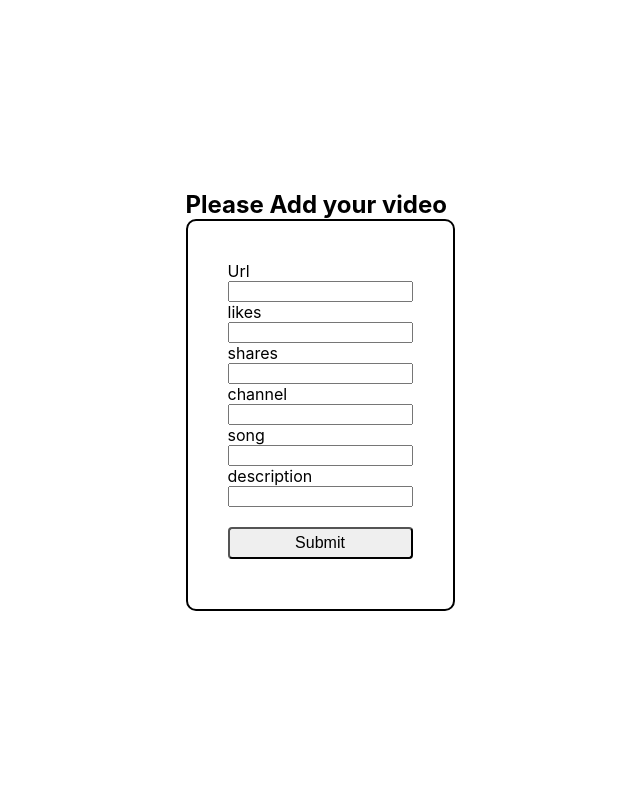
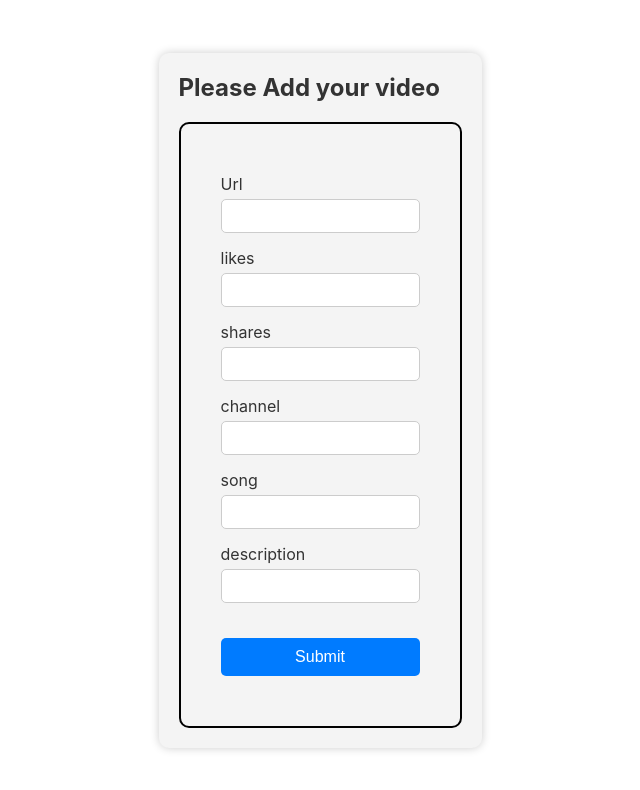
Before and after one commit to Arsaluddin/tik-tok, a React (Create React App) app in the folder tik-tok-f/: page /posts in a window 1280 px wide. Shown: the top 790 px of the page, without its empty margins (320-960 px from the left). Built offline with nearby package versions, Linux system fonts and the light colour scheme.

Commit message:
style changed

```diff
--- a/tik-tok-f/src/App.css
+++ b/tik-tok-f/src/App.css
@@ -1,5 +1,6 @@
 *{
   margin: 0px;
+  /* background-color: rgba(128, 128, 128, 0.301); */
 }
 html {
   scroll-snap-type: y mandatory;
--- /dev/null
+++ b/tik-tok-f/src/Post.css
@@ -0,0 +1,49 @@
+.form {
+    max-width: 400px;
+    margin: 0 auto;
+    padding: 20px;
+    background-color: #f4f4f4;
+    border-radius: 10px;
+    box-shadow: 0px 0px 10px rgba(0, 0, 0, 0.2);
+  }
+
+  h2 {
+    margin-bottom: 20px;
+    font-size: 24px;
+    color: #333;
+  }
+
+  form {
+    display: flex;
+    flex-direction: column;
+  }
+
+  label {
+    margin-top: 10px;
+    font-size: 16px;
+    color: #333;
+  }
+
+  input {
+    padding: 8px;
+    margin: 5px 0;
+    border: 1px solid #ccc;
+    border-radius: 5px;
+    font-size: 14px;
+  }
+
+  button {
+    margin-top: 10px;
+    padding: 10px;
+    background-color: #007bff;
+    color: #fff;
+    border: none;
+    border-radius: 5px;
+    font-size: 16px;
+    cursor: pointer;
+    transition: background-color 0.3s ease-in-out;
+  }
+
+  button:hover {
+    background-color: #0056b3;
+  }
--- a/tik-tok-f/src/Post.js
+++ b/tik-tok-f/src/Post.js
@@ -1,4 +1,5 @@
 import React from "react";
+import './Post.css'
 
 const Post = () => {
 
--- a/tik-tok-f/src/VideoSidebar.js
+++ b/tik-tok-f/src/VideoSidebar.js
@@ -1,44 +1,46 @@
 import React, { useState } from "react";
 import "./VideoSidebar.css";
-import FavoriteBorderIcon from '@mui/icons-material/FavoriteBorder';
-import ShareIcon from '@mui/icons-material/Share';
-import CommentIcon from '@mui/icons-material/Comment';
-import FavoriteIcon from '@mui/icons-material/Favorite';
-import DeleteIcon from '@mui/icons-material/Delete';
+import FavoriteBorderIcon from "@mui/icons-material/FavoriteBorder";
+import ShareIcon from "@mui/icons-material/Share";
+import CommentIcon from "@mui/icons-material/Comment";
+import FavoriteIcon from "@mui/icons-material/Favorite";
+
+const VideoSidebar = ({ likes, shares, messages }) => {
+  const [liked, setLiked] = useState(false);
 
 
-const VideoSidebar = ({likes,shares,messages}) => {
-  const [liked,setLiked] =useState(false);
+  const handleLike = () => {
+    setLiked(!liked);
+  };
 
-   const handleDelete = () => {
-    console.log("deleted")
-   }
+
 
   return (
-        <>
     <div className="videosidebar">
       <div className="videosidebar_button">
-               {/* <DeleteIcon onClick={() =>{handleDelete()}} fontSize="large"/> */}
+        {/* Implement delete functionality */}
+        {/* <DeleteIcon onClick={() => handleDelete()} fontSize="large" /> */}
       </div>
-            <div className="videosidebar_button">
+      <div className="videosidebar_button" onClick={handleLike}>
         {liked ? (
-                 <FavoriteIcon fontSize="large" onClick={(e)=>setLiked(false)}/>
-              ):(
-                <FavoriteBorderIcon fontSize="large" onClick={(e)=>setLiked(true)}/>
+          <FavoriteIcon fontSize="large" />
+        ) : (
+          <FavoriteBorderIcon fontSize="large" />
         )}
-               <p>{liked?Number(likes)+1:Number(likes)}</p>
+        <p>{liked ? Number(likes) + 1 : Number(likes)}</p>
       </div>
-            <div className="videosidebar_button">
-               <ShareIcon fontSize="large"/>
-               <p>{shares=shares+1}</p>
+      <div className="videosidebar_button" >
+        <ShareIcon fontSize="large" />
+        <p>{shares}</p>
+
       </div>
-            <div className="videosidebar_button">
-                <CommentIcon fontSize="large"/>
-                <p>{messages=messages+1}</p>
+      <div className="videosidebar_button" >
+        <CommentIcon fontSize="large" />
+        <p>{messages}</p>
+
       </div>
     </div>
-        </>
   );
-}
+};
 
 export default VideoSidebar;
--- a/tik-tok-f/src/Videofooter.css
+++ b/tik-tok-f/src/Videofooter.css
@@ -1,17 +1,25 @@
 .videofooter{
+    /* background-color: rgba(255, 255, 255, 0); */
     position: relative;
     color: rgb(240, 234, 234);
     bottom: 250px;
     margin-left: 40px;
+    margin-bottom: 20px;
     display: flex;
 }
 .videofooter_text{
     flex: 1;
 }
 .videofooter_text > p {
-    padding-bottom: 10px;
+    padding-bottom: 5px;
 }
 
 .videofooter_text > h3 {
-    padding-bottom: 10px;
+    padding-bottom: 5px;
 }
+.videofooter_text > h2 {
+    color: white;
+}
+.videofooter_ticker{
+    margin-bottom: 10px;
+}
```
Also changed, not shown: tik-tok-f/src/Video.js (line endings or trailing spaces), 2 other files (tests, documents, lock files or other folders). Lines whose indentation alone changed are shown as unchanged.
